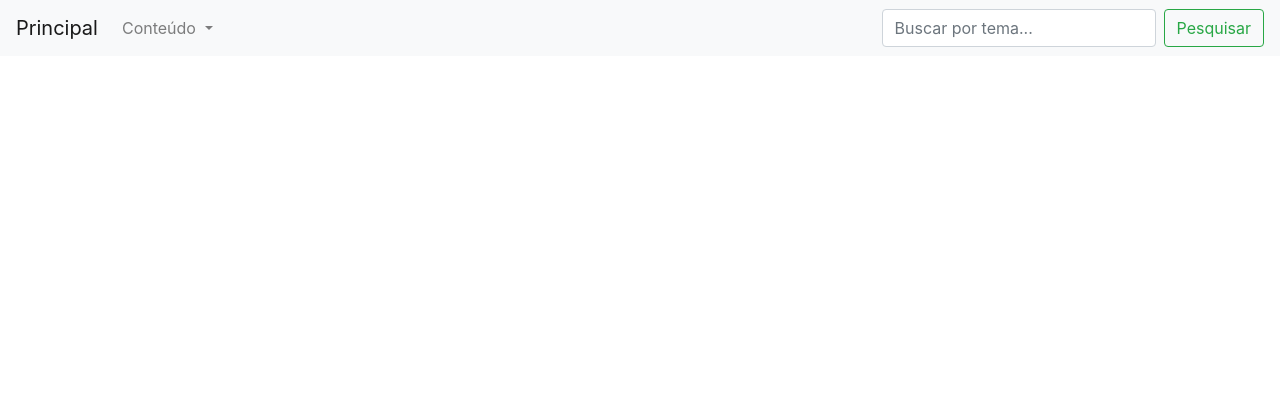
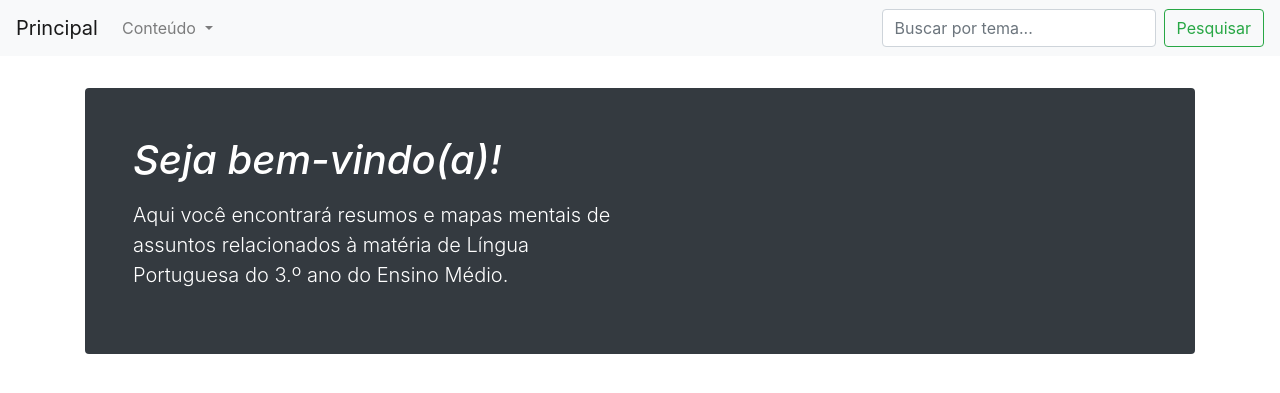
Before and after one commit to VictorGM01/blog_portugues, a Django app: page / in a window 1280 px wide. Shown: the top 393 px of the page. Run offline with Django 4.2, Linux system fonts and the light colour scheme.

Commit message:
Adiciona div com mensagem de boas vindas

```diff
--- a/templates/base.html
+++ b/templates/base.html
@@ -8,7 +8,7 @@
     <link rel="stylesheet" href="https://cdn.jsdelivr.net/npm/bootstrap@4.6.1/dist/css/bootstrap.min.css" integrity="sha384-zCbKRCUGaJDkqS1kPbPd7TveP5iyJE0EjAuZQTgFLD2ylzuqKfdKlfG/eSrtxUkn" crossorigin="anonymous">
     <script src="https://cdn.jsdelivr.net/npm/jquery@3.5.1/dist/jquery.slim.min.js" integrity="sha384-DfXdz2htPH0lsSSs5nCTpuj/zy4C+OGpamoFVy38MVBnE+IbbVYUew+OrCXaRkfj" crossorigin="anonymous"></script>
     <script src="https://cdn.jsdelivr.net/npm/bootstrap@4.6.1/dist/js/bootstrap.bundle.min.js" integrity="sha384-fQybjgWLrvvRgtW6bFlB7jaZrFsaBXjsOMm/tB9LTS58ONXgqbR9W8oWht/amnpF" crossorigin="anonymous"></script>
-
+    <link href="https://fonts.googleapis.com/css?family=Playfair+Display:700,900" rel="stylesheet">
 </head>
 <body>
     <header>
--- a/templates/conteudos/index.html
+++ b/templates/conteudos/index.html
@@ -1,3 +1,9 @@
 {% extends 'base.html' %}
 {% block main %}
+    <div class="jumbotron p-4 p-md-5 text-white rounded bg-dark">
+        <div class="col-md-6 px-0">
+            <h1 class="font-italic">Seja bem-vindo(a)!</h1>
+            <p class="lead my-3">Aqui você encontrará resumos e mapas mentais de assuntos relacionados à matéria de Língua Portuguesa do 3.º ano do Ensino Médio.</p>
+        </div>
+    </div>
 {% endblock %}
```
